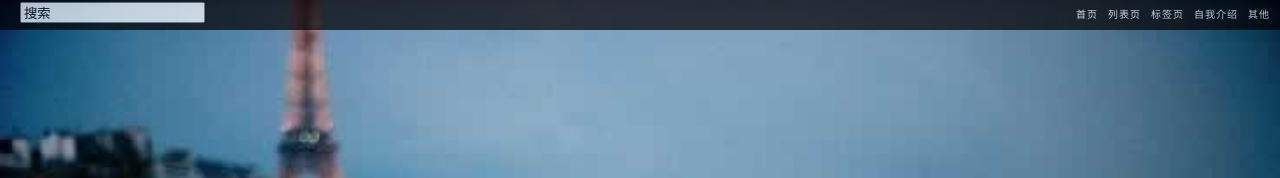
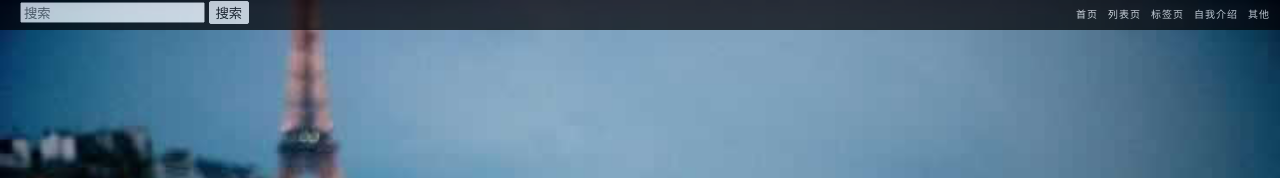
Before and after one commit to duzhongbo/blog, a Jekyll site: the page built from index.html, in a window 1280 px wide. Shown: the top 178 px of the page. Built offline with Jekyll 4.4.1, drawn with Linux system fonts in a browser that asks for light colours.

Commit message:
搜索表单、输入空验证

```diff
--- a/_includes/nav.html
+++ b/_includes/nav.html
@@ -1,6 +1,9 @@
 <div class="nav">
 	<div class="nav-search fl">
-		<input value="搜索" />
+		<form action="/search.html" id="searchForm">
+			<input value="搜索" name="keyword" class="search-input" />
+			<input type="submit" class="search-bt" value="搜索" />
+		</form>
 	</div>
 	<div class="nav-a-wrap">
 		<a href="/">首页</a>
--- a/css/style.css
+++ b/css/style.css
@@ -110,7 +110,8 @@ body{background-attachment:fixed;background-repeat:no-repeat;background-size:cov
 /* 导航 */
 .nav{height:30px;width:100%;line-height:30px;background:#000;color:#fff;position:fixed;top:0;opacity:.7;  filter:alpha(opacity=70);}
 .nav-a-wrap{float:right;}
-.nav a{color:#fff;float:left;margin-right:10px;text-decoration:none;}
+.nav-a-wrap a{float:left;}
+.nav a{color:#fff;margin-right:10px;text-decoration:none;}
 .nav a:hover{text-decoration:underline;}
 
 .article-list-page{margin-top:50px;width:80%;}
@@ -119,4 +120,7 @@ body{background-attachment:fixed;background-repeat:no-repeat;background-size:cov
 .tag-wrap-li{float:left;margin-right:10px;}
 
 .introduction-wrap,.other-wrap{margin-top:50px;width:80%;}
-.nav-search{margin-left:20px;color:#666;}
+.nav-search{margin-left:20px;}
+.search-input{color:#666;}
+
+.search-bt{border-radius:2px;border:1px solid #eee;}
```
Also changed, not shown: other parts of _includes/nav.html (+27 -0 lines).
